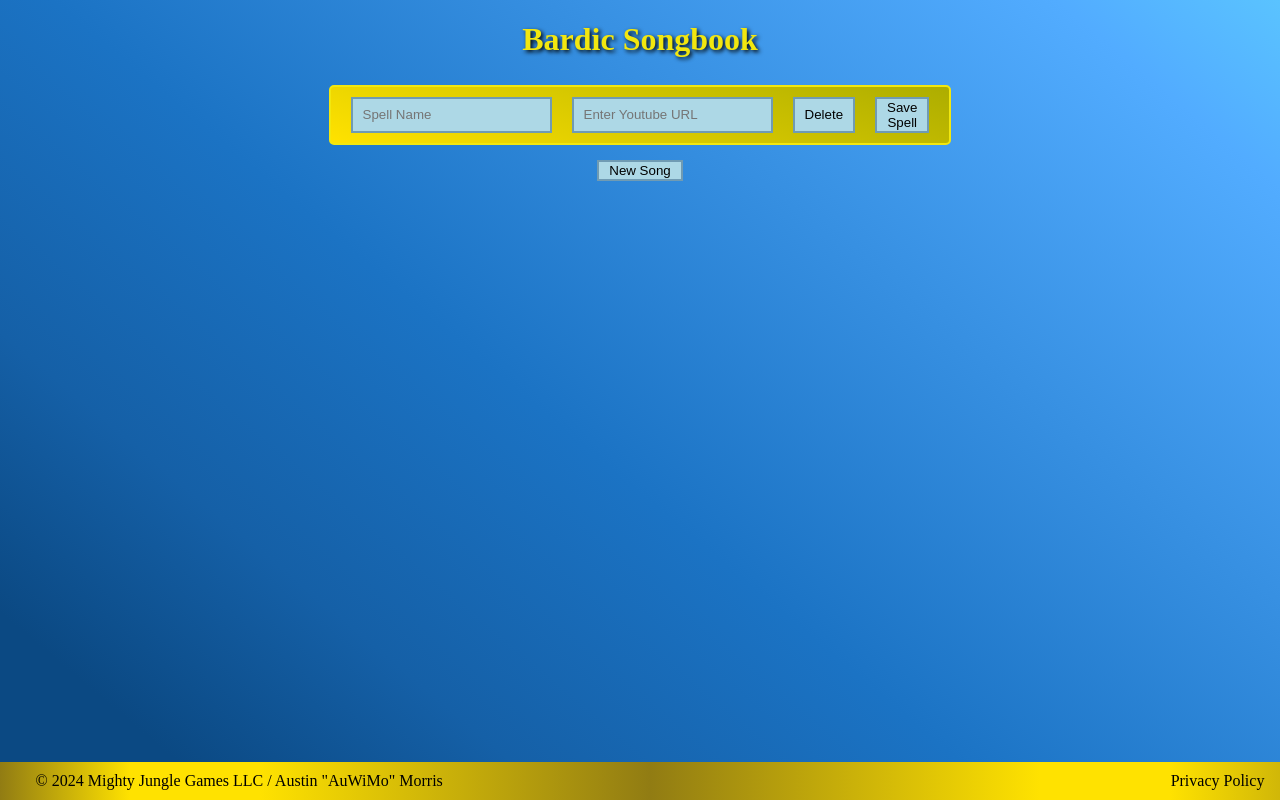
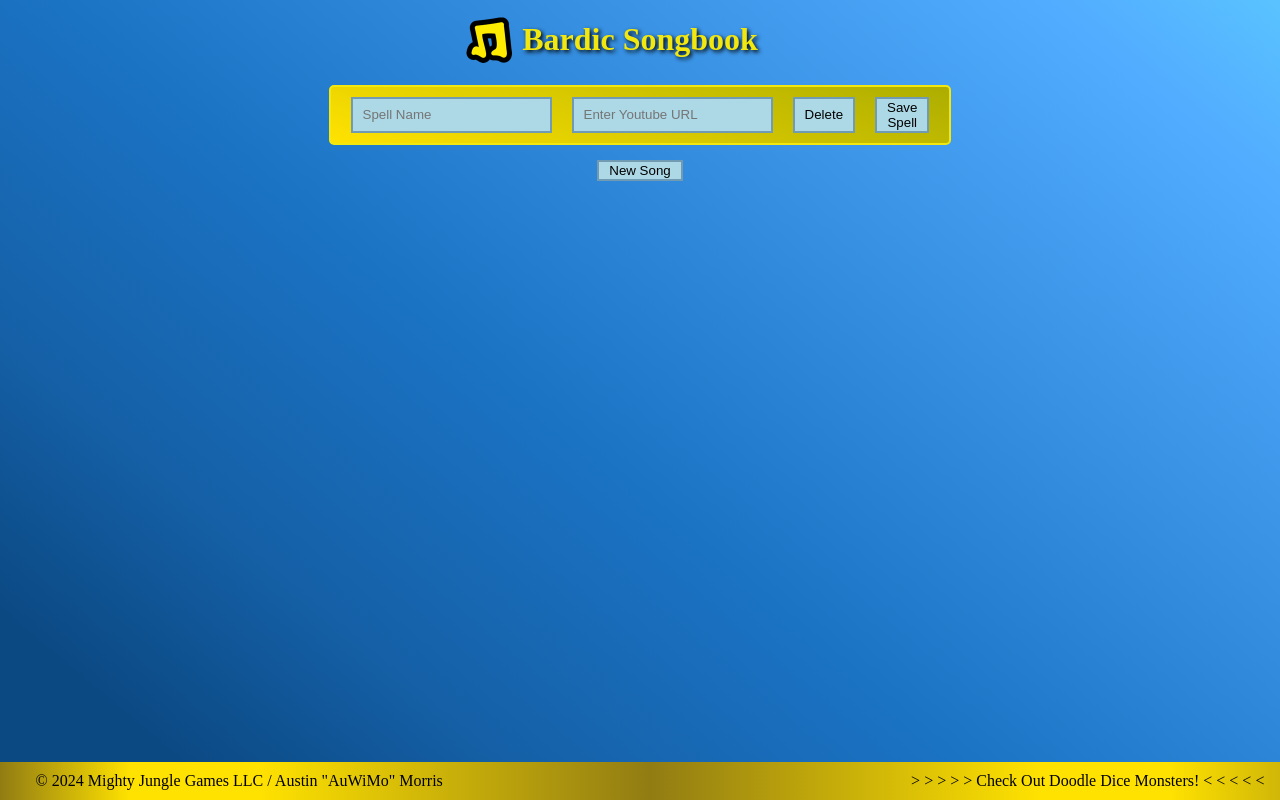
Before and after one commit to AuWiMo/AuWiMoSite, a React (Create React App) app: page / in a window 1280 px wide. Built offline with nearby package versions, Linux system fonts and the light colour scheme.

Commit message:
fixes and added logo

```diff
--- a/src/App.js
+++ b/src/App.js
@@ -2,6 +2,7 @@ import React, { useState, useEffect  } from 'react';
 import SongBlock from './components/SongBlock';
 import Footer from './components/Footer';
 import colors from './components/colors';
+import logo from './components/logo.png';
 
 function App() {
   document.title = "Bardic Songbook";
@@ -42,7 +43,15 @@ function App() {
   return (
 
     <div style={{ display:'flex', flexDirection:"column", alignItems: 'center', justifyContent: 'center' }}>
-      <h1 style={{ color: colors.yellow, textShadow: `2px 2px 4px black`, }}>Bardic Songbook</h1>
+      <div style={{ display:'flex', flexDirection:"row", alignItems: 'center', justifyContent: 'center' }}>
+        <img
+          src={logo}
+          alt="Logo"
+          style={{ width: '64px', height: '64px' }}
+        />
+        <h1 style={{ color: colors.yellow, textShadow: `2px 2px 4px black`, marginInlineEnd: "64px" }}>Bardic Songbook</h1>
+
+      </div>
       {songBlocks.map((blockId) => (
         <SongBlock key={blockId} blockId={blockId} />
       ))}
--- a/src/components/Footer.jsx
+++ b/src/components/Footer.jsx
@@ -1,6 +1,10 @@
 import React from 'react';
 
 const Footer = () => {
+  const openDDM = () => {
+    window.open('https://store.steampowered.com/app/2454170/Doodle_Dice_Monsters/', '_blank');
+  };
+
   return (
     <div style={{
       position: 'fixed',
@@ -15,14 +19,13 @@ const Footer = () => {
       justifyContent: 'space-between',
       alignItems: 'center',
     }}>
-      <div style={{ color: 'black', textDecoration: 'none', marginInlineStart: '2vw' }}>
+      <div onClick={openDDM} style={{ color: 'black', textDecoration: 'none', marginInlineStart: '2vw' }}>
         &copy; 2024 Mighty Jungle Games LLC / Austin "AuWiMo" Morris
       </div>
-      <div>
-        <a href="/privacy-policy" style={{ color: 'black', textDecoration: 'none', marginInlineEnd: '2vw' }}>
-          Privacy Policy
-        </a>
-      </div>
+      <a onClick={openDDM} href="/privacy-policy" style={{ color: 'black', textDecoration: 'none', marginInlineEnd: '2vw' }}>
+          {'> > > > >  Check Out Doodle Dice Monsters!  < < < < <'}
+      </a>
+
     </div>
   );
 };
```
Also changed, not shown: src/components/logo.png (added).
